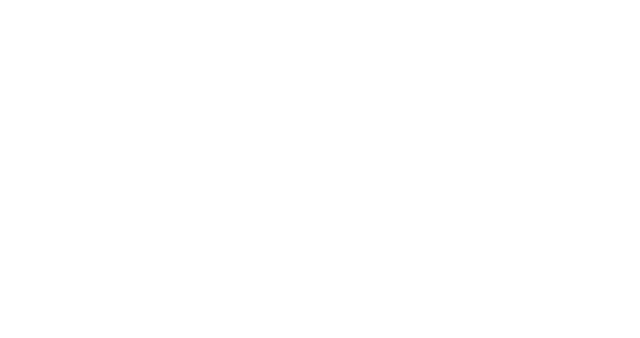
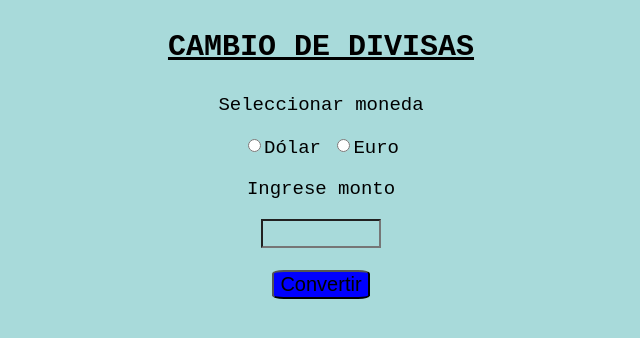
Before and after one commit to raarias22/PreEntrega3-Arias, a plain HTML site: page index.html in a window 1280 px wide. Shown: the whole page, without its empty margins (319-959 px from the left). Drawn offline with Linux system fonts and the light colour scheme; files whose address does not match are found by name.

Commit message:
Finalizado

```diff
--- /dev/null
+++ b/css/style.css
@@ -0,0 +1,37 @@
+*{
+    background-color: rgb(168, 218, 218);
+}
+
+h3{
+    text-align: center;
+    font-size: 30px;
+    text-decoration: underline;
+    font-family: monospace;
+}
+
+.formulario{
+    margin: 20px;
+    font-size: 19px;
+    font-family: monospace;
+    text-align: center;
+}
+
+#uno{
+
+    height: 15px;
+}
+
+#dos{
+
+    height: 15px;
+}
+
+#valor{
+    font-size: 20px;
+}
+
+#cotizador{
+    font-size: 20px;
+    border-radius: 12%;
+    background-color: blue;
+}
--- a/index.html
+++ b/index.html
@@ -4,10 +4,22 @@
     <meta charset="UTF-8">
     <meta http-equiv="X-UA-Compatible" content="IE=edge">
     <meta name="viewport" content="width=device-width, initial-scale=1.0">
-    <title>PreEntregaJS</title>
+    <title>CAMBIO DIVISAS</title>
     <script src="js/script.js"></script>
+    <link rel="stylesheet" href="css/style.css">
 </head>
 <body>
+    <h3>CAMBIO DE DIVISAS</h3>
+    <form class="formulario">
+        <p>Seleccionar moneda</p>
+        <input type="radio" name="cambio" id="uno">Dólar
+        <input type="radio" name="cambio" id="dos">Euro
+        <p>Ingrese monto</p>
+        <input type="number" id="valor" min="1" max="100000">
+        <br>
+        <br>
+        <input type="button" id="cotizador" value="Convertir" onclick="convertir()">
+    </form>
 
 </body>
 </html>
--- /dev/null
+++ b/js/script.js
@@ -0,0 +1,19 @@
+type="text/javascript"
+function convertir() {
+    var valore = parseInt(document.getElementById("valor").value);
+    var resultado = 0;
+    var dolar = 0.025;
+    var euro = 0.024;
+    if (document.getElementById("uno").checked){
+        resultado = valore / dolar;
+        alert("El cambio de Dolares a Pesos Uruguayos es: $" + resultado);
+        }
+    else if (document.getElementById("dos").checked){
+        resultado = valore / euro;
+        alert("El cambio Euros a Pesos Uruguayos es:" + resultado);
+
+    }
+    else{
+        alert("Tienes que ingresar el monto")
+    }
+}
```
Also changed, not shown: script.js (deleted).
